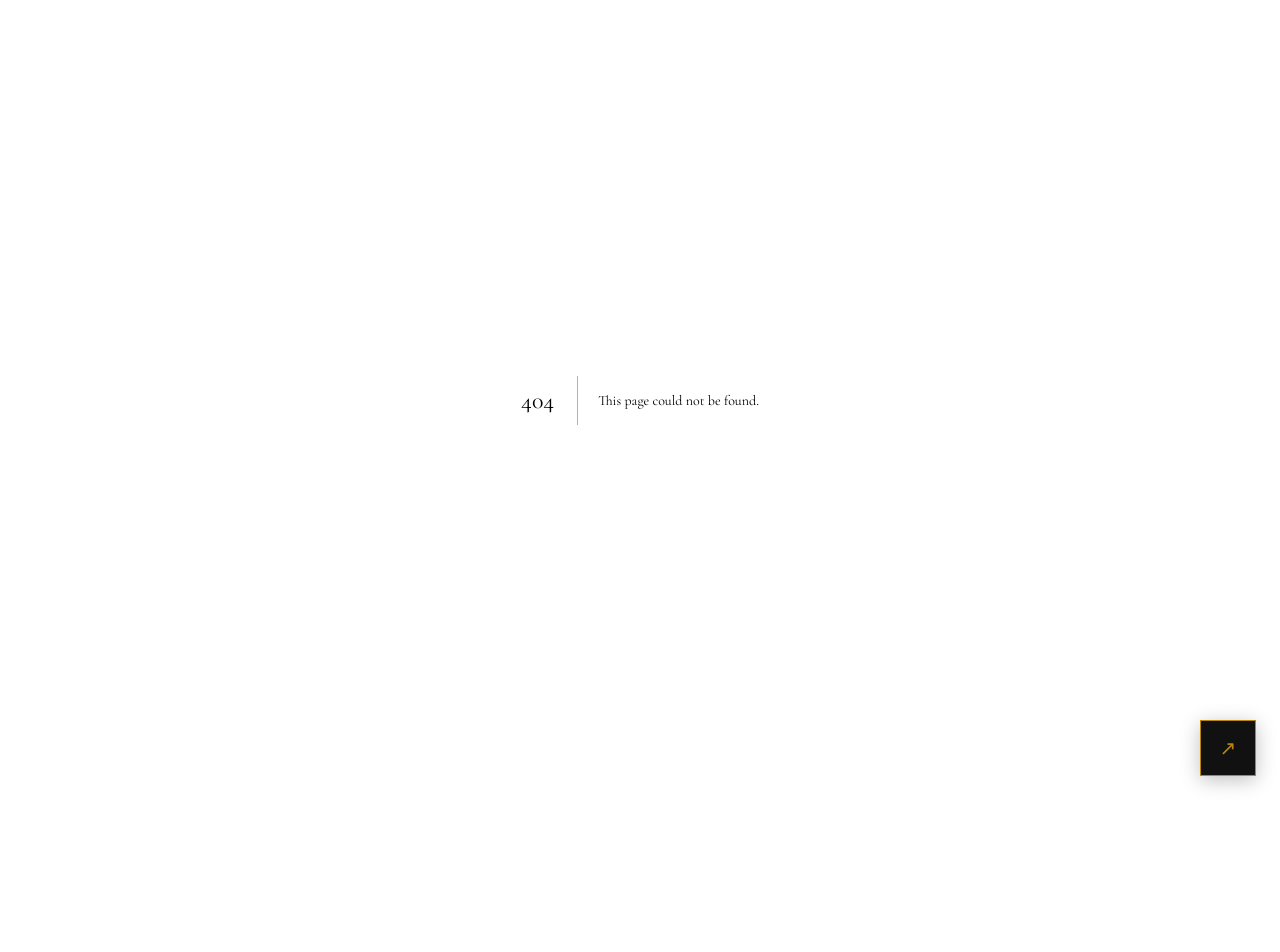
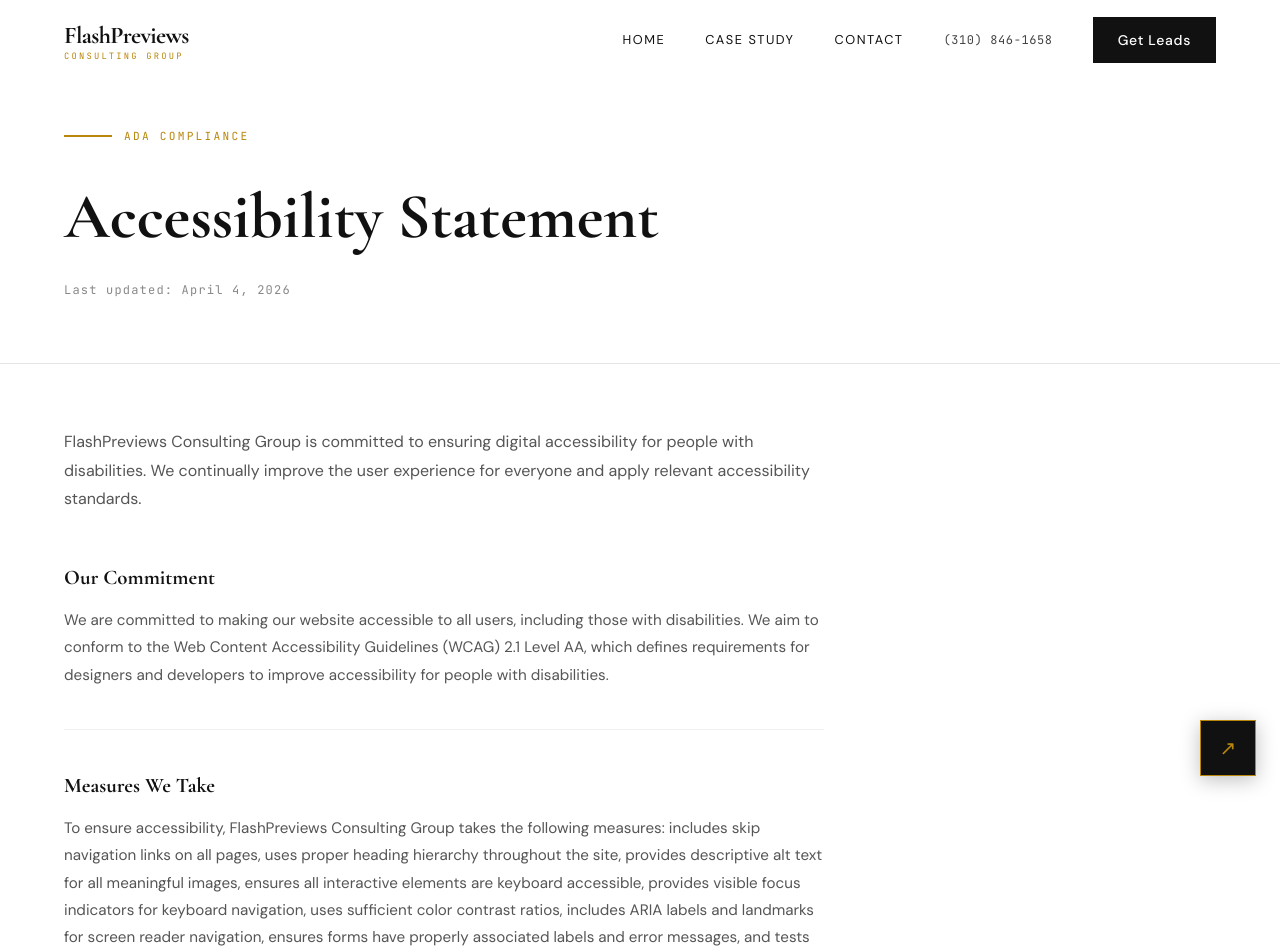
Before and after one commit to Ahorasi360/flashpreviews, a Next.js app: page /accessibility in a window 1280 px wide. Before the commit this address had no page. Shown: the top 952 px of the page. Before the commit the page ends 800 px from the top, so only its background shows below. Built offline with nearby package versions, Linux system fonts and the light colour scheme.

Commit message:
feat: ADA Accessibility Statement page — WCAG 2.1 AA

```diff
--- /dev/null
+++ b/app/accessibility/page.tsx
@@ -0,0 +1,92 @@
+import Navigation from '@/components/Navigation';
+import Footer from '@/components/Footer';
+import type { Metadata } from 'next';
+
+export const metadata: Metadata = {
+  title: 'Accessibility Statement | FlashPreviews Consulting Group',
+  description: 'Accessibility Statement for FlashPreviews Consulting Group. Our commitment to WCAG 2.1 AA compliance and digital accessibility.',
+  alternates: { canonical: 'https://www.flashpreviewsconsultinggroup.com/accessibility' },
+};
+
+const S = { fontFamily: "'Cormorant Garamond', serif", fontWeight: 700 } as React.CSSProperties;
+const M = { fontFamily: "'JetBrains Mono', monospace" } as React.CSSProperties;
+import React from 'react';
+
+export default function Accessibility() {
+  return (
+    <div style={{ minHeight: '100vh', background: '#fff' }}>
+      <Navigation />
+      <main id="main-content" role="main">
+        <section style={{ paddingTop: '8rem', paddingBottom: '4rem', borderBottom: '1px solid #E5E5E5' }}>
+          <div className="fp-container">
+            <div style={{ display: 'flex', alignItems: 'center', gap: '12px', marginBottom: '1.5rem' }}>
+              <div className="gold-rule-short" aria-hidden="true" />
+              <span className="section-label">ADA Compliance</span>
+            </div>
+            <h1 style={{ ...S, fontSize: 'clamp(2.5rem, 5vw, 4rem)', color: '#111', marginBottom: '1rem' }}>Accessibility Statement</h1>
+            <p style={{ ...M, fontSize: '0.75rem', color: '#888', letterSpacing: '0.1em' }}>Last updated: April 4, 2026</p>
+          </div>
+        </section>
+
+        <section style={{ padding: '4rem 0 6rem' }}>
+          <div className="fp-container">
+            <div style={{ maxWidth: '760px' }}>
+
+              <p style={{ fontSize: '1rem', color: '#555', lineHeight: 1.8, marginBottom: '3rem' }}>
+                FlashPreviews Consulting Group is committed to ensuring digital accessibility for people with disabilities. We continually improve the user experience for everyone and apply relevant accessibility standards.
+              </p>
+
+              {[
+                {
+                  title: 'Our Commitment',
+                  body: 'We are committed to making our website accessible to all users, including those with disabilities. We aim to conform to the Web Content Accessibility Guidelines (WCAG) 2.1 Level AA, which defines requirements for designers and developers to improve accessibility for people with disabilities.',
+                },
+                {
+                  title: 'Measures We Take',
+                  body: 'To ensure accessibility, FlashPreviews Consulting Group takes the following measures: includes skip navigation links on all pages, uses proper heading hierarchy throughout the site, provides descriptive alt text for all meaningful images, ensures all interactive elements are keyboard accessible, provides visible focus indicators for keyboard navigation, uses sufficient color contrast ratios, includes ARIA labels and landmarks for screen reader navigation, ensures forms have properly associated labels and error messages, and tests the site with multiple screen sizes and assistive technologies.',
+                },
+                {
+                  title: 'Conformance Status',
+                  body: 'This website is designed to be partially conformant with WCAG 2.1 Level AA. "Partially conformant" means that some parts of the content do not fully conform to the accessibility standard. We are actively working to identify and resolve any remaining issues.',
+                },
+                {
+                  title: 'Technical Specifications',
+                  body: 'Our website relies on the following technologies for conformance with WCAG 2.1: HTML5, CSS3, JavaScript (React/Next.js), and WAI-ARIA. These technologies are relied upon for conformance with the accessibility standards used.',
+                },
+                {
+                  title: 'Known Limitations',
+                  body: 'We are aware that some older content or third-party embedded components may not fully meet accessibility standards. We are actively working to identify and remediate these issues. If you encounter a specific barrier, please contact us so we can address it promptly.',
+                },
+                {
+                  title: 'Feedback and Contact',
+                  body: 'We welcome your feedback on the accessibility of this website. If you experience accessibility barriers, please contact us: Email: flashpreviews@gmail.com | Phone: (310) 846-1658 | Address: 8549 Wilshire Blvd Suite 535, Beverly Hills, CA 90211. We aim to respond to accessibility feedback within 2 business days.',
+                },
+                {
+                  title: 'Formal Complaints',
+                  body: 'If you are not satisfied with our response to your accessibility feedback, you may contact the U.S. Department of Justice ADA Information Line at 1-800-514-0301 (voice) or 1-800-514-0383 (TTY), or file a complaint with the appropriate government authority.',
+                },
+              ].map((s, i, arr) => (
+                <div key={i} style={{ marginBottom: '2.5rem', paddingBottom: '2.5rem', borderBottom: i < arr.length - 1 ? '1px solid #F0F0F0' : 'none' }}>
+                  <h2 style={{ ...S, fontSize: '1.3rem', color: '#111', marginBottom: '0.85rem' }}>{s.title}</h2>
+                  <p style={{ fontSize: '0.95rem', color: '#555', lineHeight: 1.8 }}>{s.body}</p>
+                </div>
+              ))}
+
+              <div style={{ borderLeft: '3px solid #B8860B', paddingLeft: '1.5rem', marginTop: '2rem' }}>
+                <p style={{ ...M, fontSize: '0.68rem', color: '#B8860B', letterSpacing: '0.2em', textTransform: 'uppercase' as const, marginBottom: '0.5rem' }}>Direct Contact</p>
+                <p style={{ fontSize: '0.95rem', color: '#555', lineHeight: 1.8 }}>
+                  For immediate accessibility assistance, call us at{' '}
+                  <a href="tel:3108461658" style={{ color: '#111', fontWeight: 600 }} aria-label="Call 310-846-1658">(310) 846-1658</a>{' '}
+                  or email{' '}
+                  <a href="mailto:flashpreviews@gmail.com" style={{ color: '#111', fontWeight: 600 }}>flashpreviews@gmail.com</a>.
+                </p>
+              </div>
+
+            </div>
+          </div>
+        </section>
+      </main>
+      <Footer />
+    </div>
+  );
+}
```
